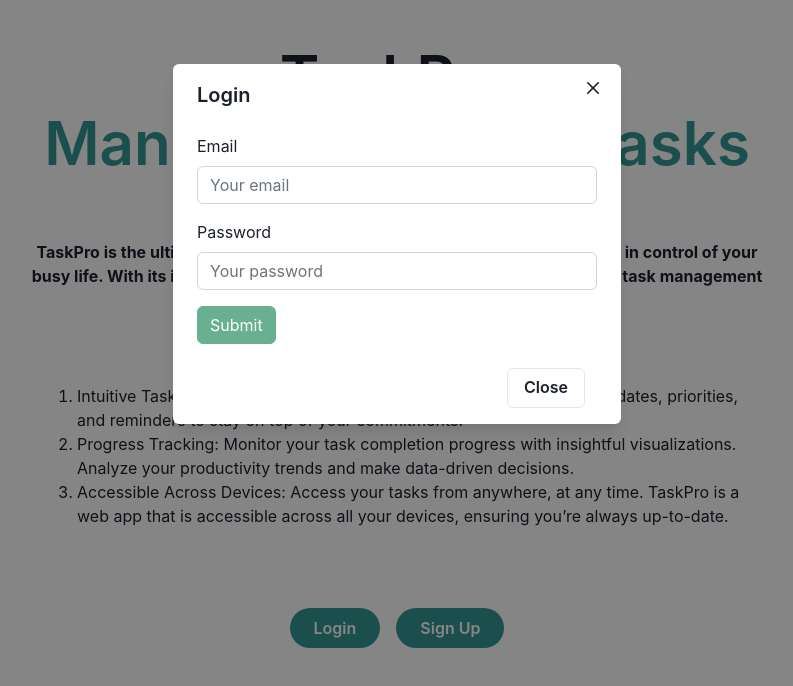
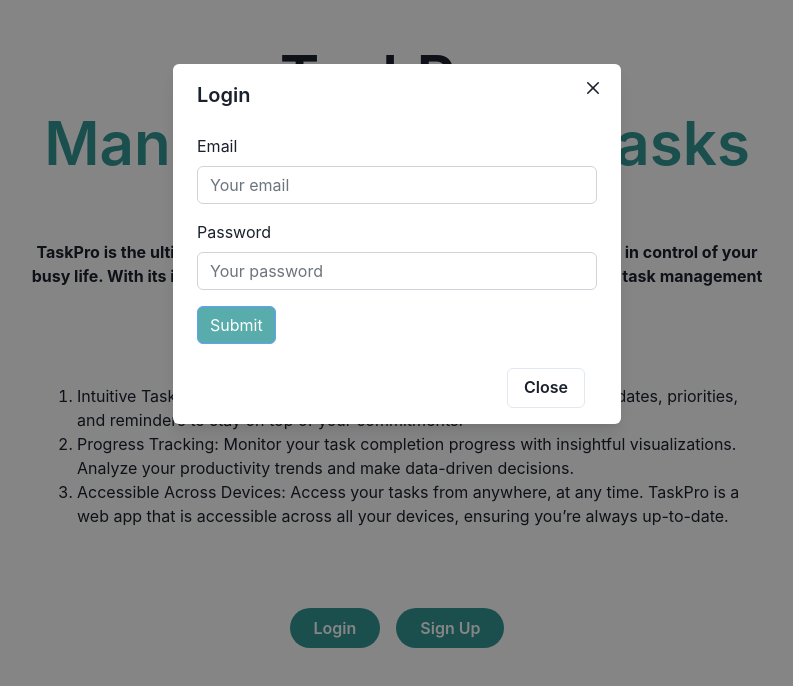
Before and after one commit to AllenHirmiz/Team-5-Task-Manager, a React (Vite) app in the folder client/: page / in a window 1280 px wide. Both pictures are taken after a click on the button "Login". Shown: the part 201-887 px from the top of the page, without its empty margins (243-1036 px from the left). Built offline with nearby package versions, Linux system fonts and the light colour scheme.

Commit message:
update color to teal

```diff
--- a/client/src/components/LoginForm.jsx
+++ b/client/src/components/LoginForm.jsx
@@ -78,7 +78,7 @@
         <Button
           disabled={!(userFormData.email && userFormData.password)}
           type='submit'
-          variant='success'>
+          style={{ backgroundColor: 'teal', color: 'white' }} >
           Submit
         </Button>
       </Form>
--- a/client/src/components/SignupForm.jsx
+++ b/client/src/components/SignupForm.jsx
@@ -175,7 +175,7 @@
             )
           }
           type="submit"
-          variant="success"
+          style={{ backgroundColor: 'teal', color: 'white' }}
         >
           Submit
         </Button>
```
